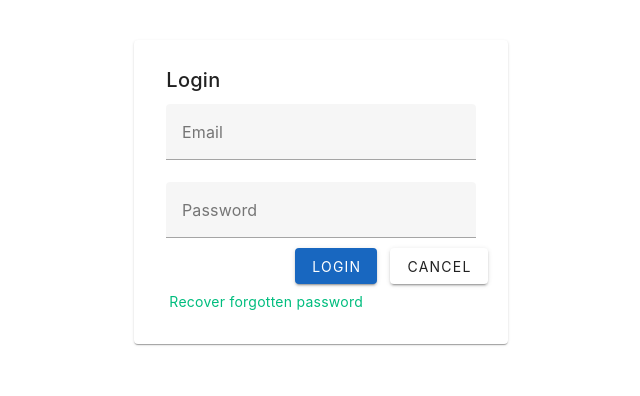
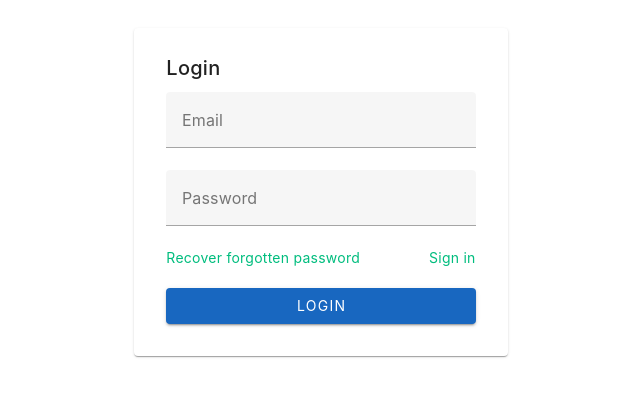
Before and after one commit to zenforall/CRMWithVue, a Vue app: page /login in a window 1280 px wide. Shown: the part 224-620 px from the top of the page, without its empty margins (319-959 px from the left). Built offline with nearby package versions, Linux system fonts and the light colour scheme.

Commit message:
allineati meglio gli elemnti della pagina di login e aggiunta validazione dei campi che è da verificare

```diff
--- a/src/assets/main.css
+++ b/src/assets/main.css
@@ -21,9 +21,8 @@ html, body, #app {
 a,
 .green {
   text-decoration: none;
-  color: hsla(160, 100%, 37%, 1);
+  color: hsl(160, 100%, 37%, 1);
   transition: 0.4s;
-  padding: 3px;
 }
 
 @media (hover: hover) {
--- a/src/views/LoginView_2.vue
+++ b/src/views/LoginView_2.vue
@@ -4,6 +4,10 @@ import { onMounted,onUnmounted,ref } from "vue";
     const username = ref("");
     const password = ref("");
 
+    const formRef = ref(null);
+    const formIsValid = ref(false);
+
+    /*
     function submit() {
       window.alert("Hai cliccato sul pulsante di Login");
       window.alert(username.value + " " +password.value);
@@ -11,6 +15,20 @@ import { onMounted,onUnmounted,ref } from "vue";
       username.value = "";
       password.value = "";
     }
+    */
+
+    const rules = {
+      required: (value) => !!value || 'Il campo è obbligatorio',
+    };
+
+    const submitForm = (validate) => {
+      if (validate()) {
+        alert('Form inviato con successo!');
+      } else {
+        alert('Correggi gli errori nel form.');
+      }
+    };
+
 
     onMounted(() => {
       console.log("Mounted LoginView 2");
@@ -31,34 +49,31 @@ import { onMounted,onUnmounted,ref } from "vue";
               Login
             </v-card-title>
             <v-card-text>
-              <v-form ref="form">
+              <v-form @click="submitForm(validate)">
                 <v-text-field
                   label="Email"
-                  required
-                  v-model="username"
-                ></v-text-field>
-
+                  :rules="[rules.required]"
+                  v-model="username">
+               </v-text-field>
                 <v-text-field
                   label="Password"
                   type="password"
-                  required
-                  v-model="password"
-                ></v-text-field>
-                <v-row style="display: flex; justify-content: end;">
-                    <v-btn
-                      color="primary"
-                      @click="submit">
-                      Login
-                    </v-btn>
-                    <v-btn
-                      style="margin-left: 1vw"
-                      color="required">
-                      Cancel
-                    </v-btn>
+                  v-model="password">
+               </v-text-field>
+               <v-row style="margin:0">
+                <a href="#">Recover forgotten password</a>
+                <v-row style="margin:0;justify-content: end;">
+                  <a href="#">Sign in</a>
                 </v-row>
+               </v-row>
+               <br/>
+                <v-btn
+                  style="display: flex; min-width: 100%;"
+                  color="primary"
+                  @click="submitForm" variant="elevated">
+                  Login
+                </v-btn>
               </v-form>
-              <br/>
-              <a href="#">Recover forgotten password</a>
             </v-card-text>
         </v-card>
         </v-col>
```
